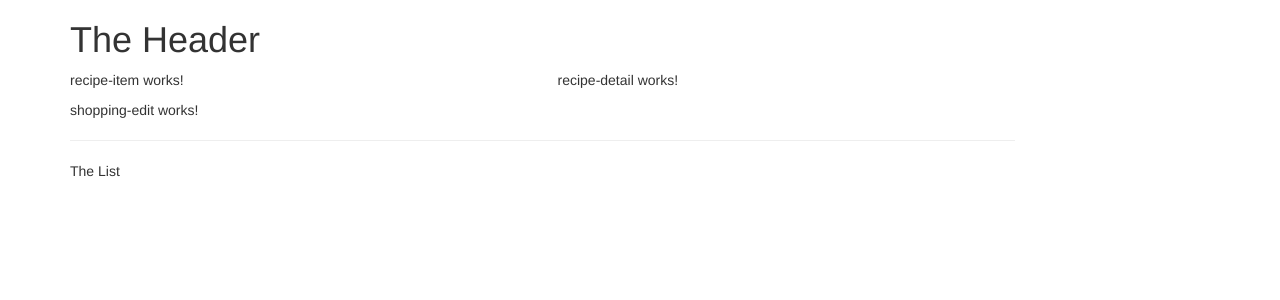
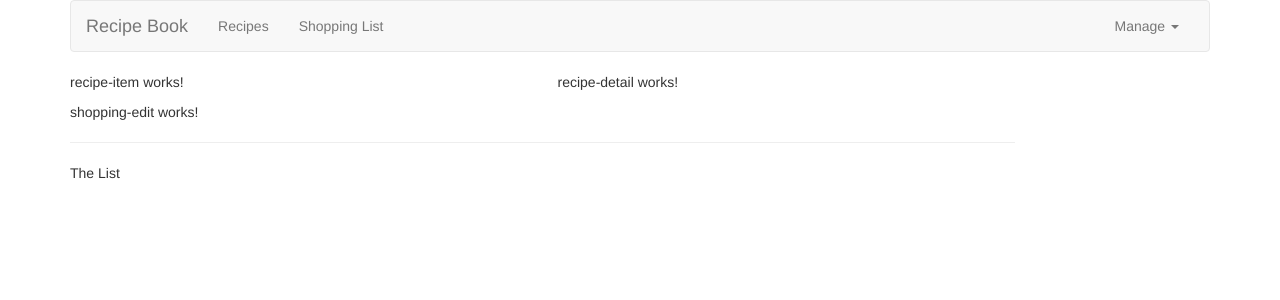
Before and after one commit to 00009294/AngularCracking, an Angular app: page / in a window 1280 px wide. Shown: the top 300 px of the page. Built offline with nearby package versions, Linux system fonts and the light colour scheme.

Commit message:
Add Header

```diff
--- a/src/app/app.component.html
+++ b/src/app/app.component.html
@@ -1,7 +1,7 @@
 <div class="container">
     <div class="row">
         <div class="col-md-12">
-            <h1>The Header</h1>
+            <app-header></app-header>
             <app-recipes></app-recipes>
             <app-shopping-list></app-shopping-list>
         </div>
--- a/src/app/header/header.component.html
+++ b/src/app/header/header.component.html
@@ -1 +1,22 @@
-<p>header works!</p>
+<nav class="navbar navbar-default">
+    <div class="container-fluid">
+        <div class="navbar-header">
+                <a href="#" class="navbar-brand">Recipe Book</a>
+            </div>
+            <div class="collapse navbar-collapse">
+                <ul class="nav navbar-nav">
+                    <li><a href="#">Recipes</a></li>
+                    <li><a href="#">Shopping List</a></li>
+                </ul>
+                <ul class="nav navbar-nav navbar-right">
+                    <li class="dropdown">
+                        <a href="#" class="dropdown-toggle" role="button" >Manage <span class="caret"></span></a>
+                        <ul class="dropdown-menu">
+                            <li><a href="#">Save</a></li>
+                            <li><a href="#">Fetch</a></li>
+                        </ul>
+                    </li>
+                </ul>
+            </div>
+    </div>
+</nav>
```
